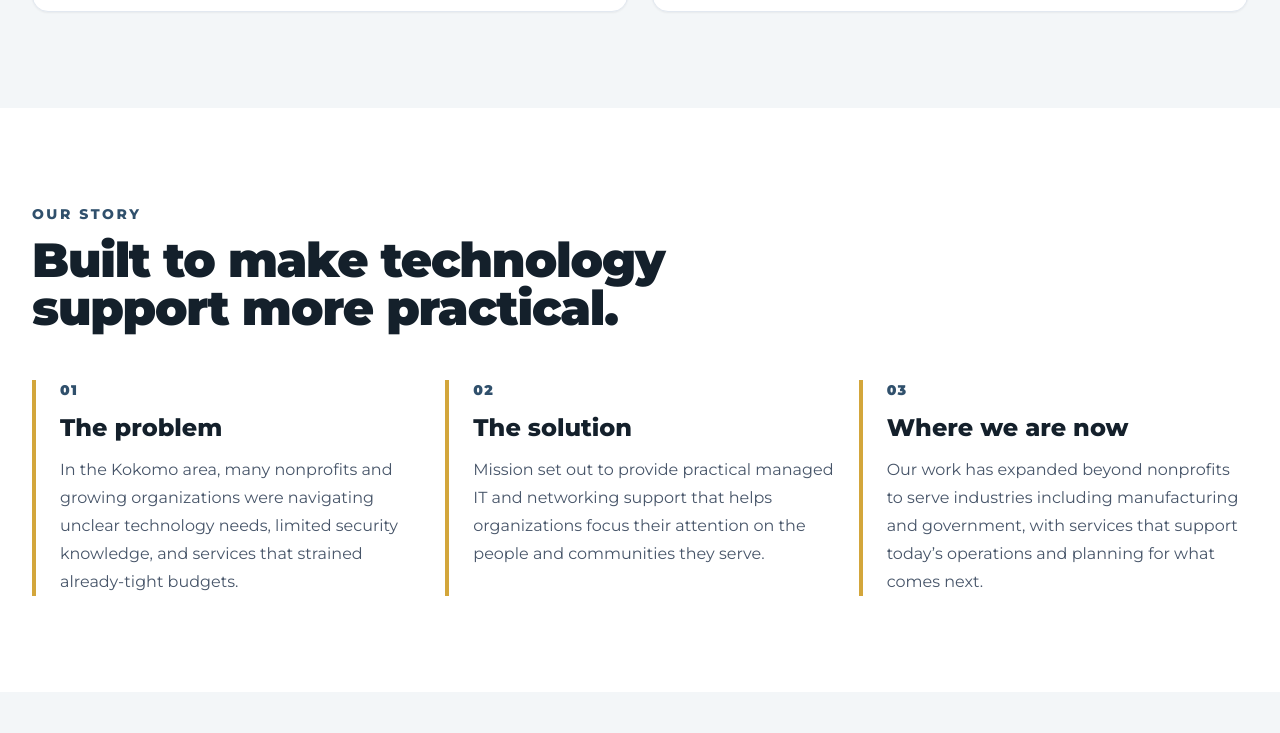
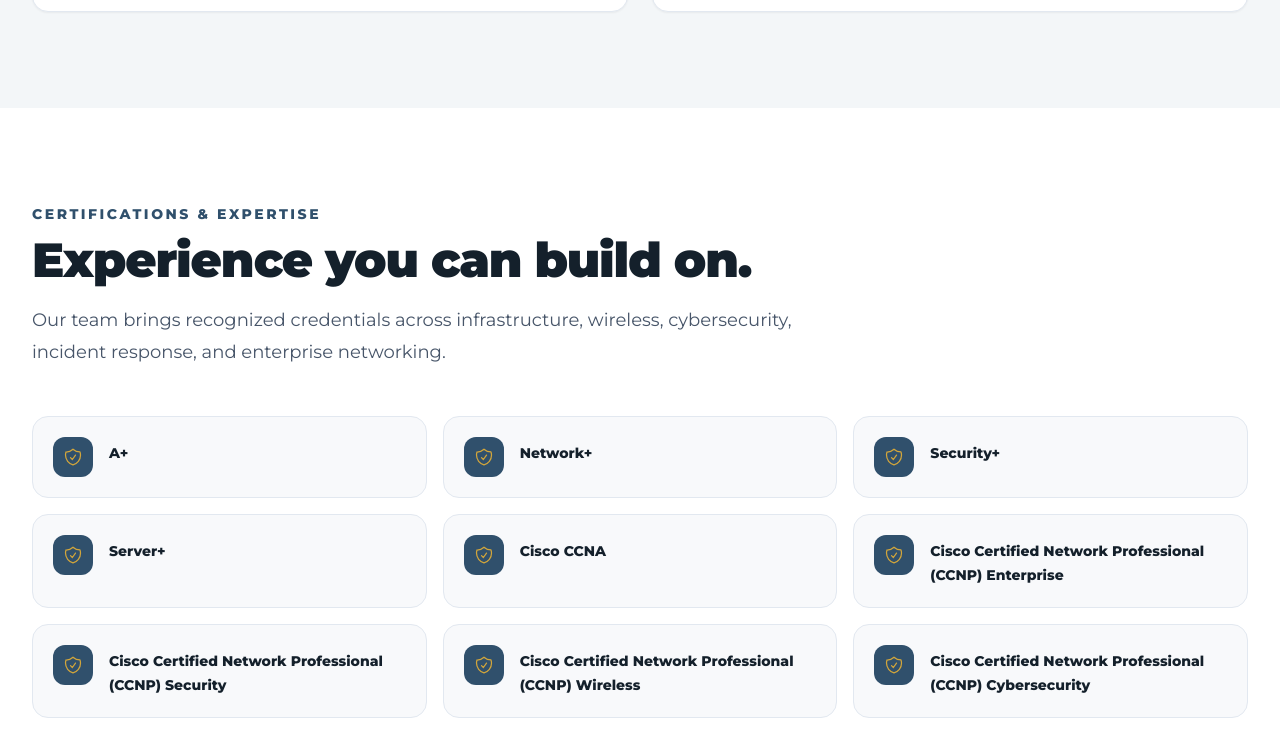
Before and after one commit to MissionTS/mts-site, a Next.js app: page /about in a window 1280 px wide. Shown: the part 2173-2906 px from the top of the page. Built offline with nearby package versions, Linux system fonts and the light colour scheme.

Commit message:
add certifications section to about page

```diff
--- a/app/about/page.tsx
+++ b/app/about/page.tsx
@@ -1,5 +1,5 @@
 import type { Metadata } from "next";
-import { ArrowRightIcon, CheckCircleIcon } from "@heroicons/react/24/outline";
+import { ArrowRightIcon, CheckCircleIcon, ShieldCheckIcon } from "@heroicons/react/24/outline";
 import Image from "next/image";
 import Link from "next/link";
 import { SiteFooter } from "@/components/SiteFooter";
@@ -17,6 +17,8 @@
   ["Focused on Customer Needs", "We listen first. Understanding your organization, goals, and constraints is how we recommend technology that fits instead of a generic stack."],
   ["Determined to Help", "Mission began with a desire to make stronger, more affordable technology support available to organizations serving their communities."],
 ];
+
+const certifications = ["A+", "Network+", "Security+", "Server+", "Cisco CCNA", "Cisco Certified Network Professional (CCNP) Enterprise", "Cisco Certified Network Professional (CCNP) Security", "Cisco Certified Network Professional (CCNP) Wireless", "Cisco Certified Network Professional (CCNP) Cybersecurity", "eCIR Incident Response", "Aruba Architect for Network Architecture", "CISSP"];
 
 const leadership: TeamProfile[] = [
   { name: "Westin Padgett", role: "Chief Executive Officer & Founder", bio: "What I do: Account management and customer relations, staff and vendor management, sales, and network and AV systems design. Why I do it: I started Mission to equip businesses and nonprofits with the tools and knowledge they need to protect themselves and function efficiently. Most interesting fact: I have a wife, son, and three awesome dogs that are all significantly more talented and better looking than I am. Least interesting fact: I got to work on a world-famous studio for Bon Iver…one time, but I still mention it at about every sales meeting.", image: "/photos/team-westin.png" },
@@ -52,6 +54,8 @@
 
     <section id="values" className="bg-mission-mist py-20 lg:py-24"><div className="mx-auto max-w-7xl px-6 lg:px-8"><p className="text-sm font-extrabold uppercase tracking-[0.18em] text-mission-navy">Our values</p><h2 className="mt-3 max-w-4xl text-4xl font-black tracking-tight text-mission-ink sm:text-5xl">How we show up for our clients and community.</h2><div className="mt-12 grid gap-6 md:grid-cols-2">{values.map(([title, text]) => <article key={title} className="rounded-2xl border border-slate-200 bg-white p-7 shadow-sm"><CheckCircleIcon className="h-8 w-8 text-mission-gold" /><h3 className="mt-5 text-2xl font-extrabold text-mission-ink">{title}</h3><p className="mt-3 leading-7 text-slate-600">{text}</p></article>)}</div></div></section>
 
+    <section className="bg-white py-20 lg:py-24"><div className="mx-auto max-w-7xl px-6 lg:px-8"><div className="max-w-3xl"><p className="text-sm font-extrabold uppercase tracking-[0.18em] text-mission-navy">Certifications & expertise</p><h2 className="mt-3 text-4xl font-black tracking-tight text-mission-ink sm:text-5xl">Experience you can build on.</h2><p className="mt-5 text-lg leading-8 text-slate-600">Our team brings recognized credentials across infrastructure, wireless, cybersecurity, incident response, and enterprise networking.</p></div><div className="mt-12 grid gap-4 sm:grid-cols-2 lg:grid-cols-3">{certifications.map((cert) => <div key={cert} className="flex items-start gap-4 rounded-2xl border border-slate-200 bg-mission-mist/60 p-5"><div className="flex h-10 w-10 shrink-0 items-center justify-center rounded-xl bg-mission-navy text-mission-gold"><ShieldCheckIcon className="h-5 w-5" /></div><p className="pt-1 text-sm font-extrabold leading-6 text-mission-ink">{cert}</p></div>)}</div></div></section>
+
     <section className="bg-white py-20 lg:py-24"><div className="mx-auto max-w-7xl px-6 lg:px-8"><div className="max-w-3xl"><p className="text-sm font-extrabold uppercase tracking-[0.18em] text-mission-navy">Our story</p><h2 className="mt-3 text-4xl font-black tracking-tight text-mission-ink sm:text-5xl">Built to make technology support more practical.</h2></div><div className="mt-12 grid gap-6 lg:grid-cols-3">{[["The problem", "In the Kokomo area, many nonprofits and growing organizations were navigating unclear technology needs, limited security knowledge, and services that strained already-tight budgets."], ["The solution", "Mission set out to provide practical managed IT and networking support that helps organizations focus their attention on the people and communities they serve."], ["Where we are now", "Our work has expanded beyond nonprofits to serve industries including manufacturing and government, with services that support today’s operations and planning for what comes next."]].map(([title, text], index) => <article key={title} className="border-l-4 border-mission-gold pl-6"><div className="text-sm font-black uppercase tracking-widest text-mission-navy">0{index + 1}</div><h3 className="mt-3 text-2xl font-extrabold text-mission-ink">{title}</h3><p className="mt-3 leading-7 text-slate-600">{text}</p></article>)}</div></div></section>
 
     <section className="bg-mission-mist py-20 lg:py-24"><div className="mx-auto max-w-7xl px-6 lg:px-8"><p className="text-sm font-extrabold uppercase tracking-[0.18em] text-mission-navy">Our team</p><h2 className="mt-3 text-4xl font-black tracking-tight text-mission-ink sm:text-5xl">People who care about getting it right.</h2><p className="mt-5 max-w-2xl leading-8 text-slate-600">Select a team member to learn more about the people behind Mission.</p><div className="mt-12 space-y-12"><TeamProfiles title="Leadership" people={leadership} /><TeamProfiles title="Operations, Support & Installation" people={team} /></div></div></section>
```
